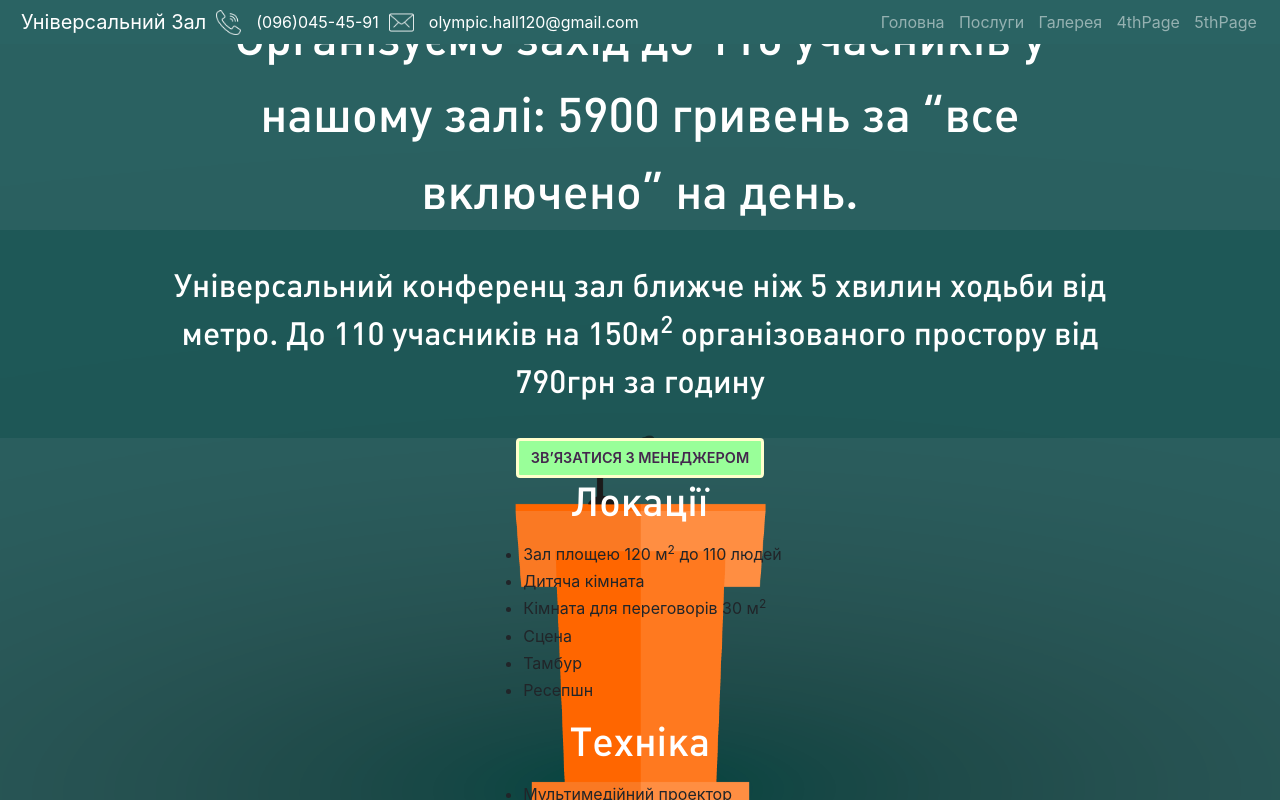
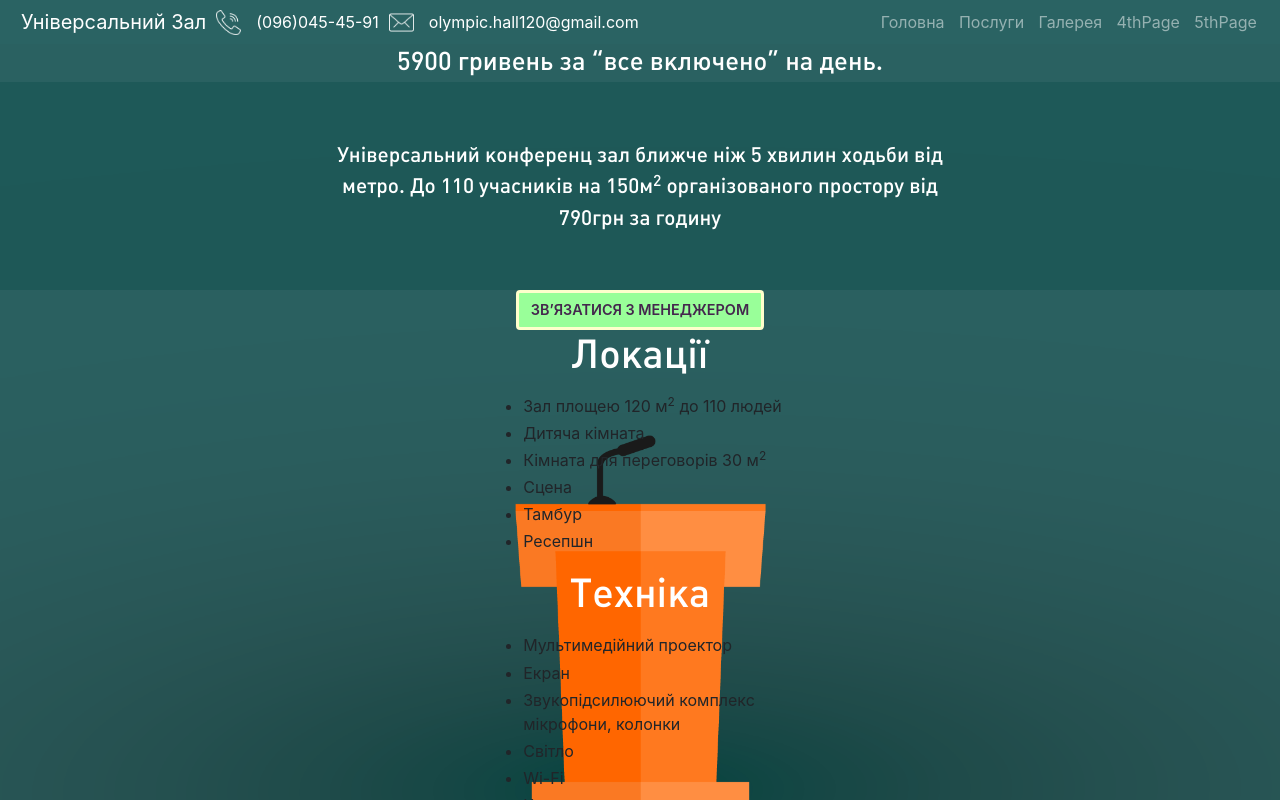
Before and after one commit to markbugatti/olympicHallApp, a website: page app/index.html in a window 1280 px wide. Drawn offline with nearby package versions, Linux system fonts and the light colour scheme.

Commit message:
fix this branch

```diff
--- a/app/index.html
+++ b/app/index.html
@@ -23,7 +23,7 @@
           integrity="sha384-MCw98/SFnGE8fJT3GXwEOngsV7Zt27NXFoaoApmYm81iuXoPkFOJwJ8ERdknLPMO" crossorigin="anonymous">
     <link rel="stylesheet" href="https://cdnjs.cloudflare.com/ajax/libs/fullPage.js/3.0.4/fullpage.min.css"
           integrity="sha256-MEURuTYmXMgJUKFGPHlPu7NKXWTA2PMhMIaM+OZhE84=" crossorigin="anonymous"/>
-    <link rel="stylesheet" type="text/css" href="styles.min.css"/>
+    <link rel="stylesheet" type="text/css" href="styles.css"/>
 </head>
 <body>
 
@@ -120,7 +120,6 @@
         </div>
         <div class="slide">
             <div class="d-inline-flex flex-column" style="width: 20em">
-                <div style="padding-bottom: 0.8em">
                 <div style="padding-bottom: 0.8em">
                     <h1>
                         Техніка</br>
@@ -234,7 +233,7 @@
         integrity="sha256-Rdji/qAPOeZSesuIRY0stuQtgS+xyXOS6Pg1l3W0wPo=" crossorigin="anonymous"></script>
 <script src="https://code.jquery.com/jquery-3.3.1.slim.min.js"
         integrity="sha256-3edrmyuQ0w65f8gfBsqowzjJe2iM6n0nKciPUp8y+7E=" crossorigin="anonymous"></script>
-<script type="text/javascript" src="scripts.min.js"></script>
+<script type="text/javascript" src="scripts.js"></script>
 <script src="https://cdnjs.cloudflare.com/ajax/libs/popper.js/1.14.3/umd/popper.min.js"
         integrity="sha384-ZMP7rVo3mIykV+2+9J3UJ46jBk0WLaUAdn689aCwoqbBJiSnjAK/l8WvCWPIPm49"
         crossorigin="anonymous"></script>
--- a/app/scripts.min.js
+++ /dev/null
@@ -1 +0,0 @@
-var myFullpage=new fullpage("#fullpage",{licenseKey:"981093A2-2C134508-B175A706-5E3F2241",anchors:["firstPage","secondPage","3rdPage","4thPage","5thPage"],slidesNavigation:true,responsiveHeight:330,controlArrows:false,recordHistory:false,paddingTop:"44px",controlArrows:true,afterLoad:function(b,a,c){},afterSlideLoad:gallerySize(),afterResize:function(){gallerySize()},onLeave:function(b,a,c){fullpage_api.setScrollingSpeed(1200);adjustNav($(a.item).css("background-color"))},onSlideLeave:function(d,b,a,c){fullpage_api.setScrollingSpeed(200)}});function adjustNav(a){var b;b=a.replace(/[^\d,]/g,"").split(",");a="rgb("+b[0]+", "+b[1]+", "+b[2]+")";$(".navbar").css({"background-color":a});switch(a.toString()){case"rgb(42, 99, 99)":c("navbar-light","navbar-dark",1);break;case"rgb(242, 242, 242)":c("navbar-dark","navbar-light",0);break;default:break}function c(f,d,e){$(".navbar").removeClass(f);$(".navbar").addClass(d);$(".nav-contacts").css({filter:"invert("+e+")"});$(".nav-contacts").css({"-webkit-filter":"invert("+e+")"});$(".nav-contacts").css({"-ms-filter":"invert("+e+")"})}}function gallerySize(){if($(window).width()>$(window).height()){$(".glr-slide").css({"background-size":"auto 100%"})}else{$(".glr-slide").css({"background-size":"100% auto"})}}$(window).on("load",function(){$(".navbar").css({visibility:"visible"})});
--- a/app/styles.css
+++ b/app/styles.css
@@ -264,23 +264,10 @@ li {
     .fp-controlArrow {
         display: block
     }
-    /*text*/
-    #section1 h1 {
-        font-size: 3em
-    }
-    #section1 h2 {
-        font-size: 2em;
-    }
-
-    #first-container {
-        width: 75%;
-    }
-
 }
 
 @media screen and (min-width: 1200px) {
     h1 {
         font-size: 2.5em
     }
-
 }
```
Also changed, not shown: app/styles.min.css (deleted), 1 other file.
